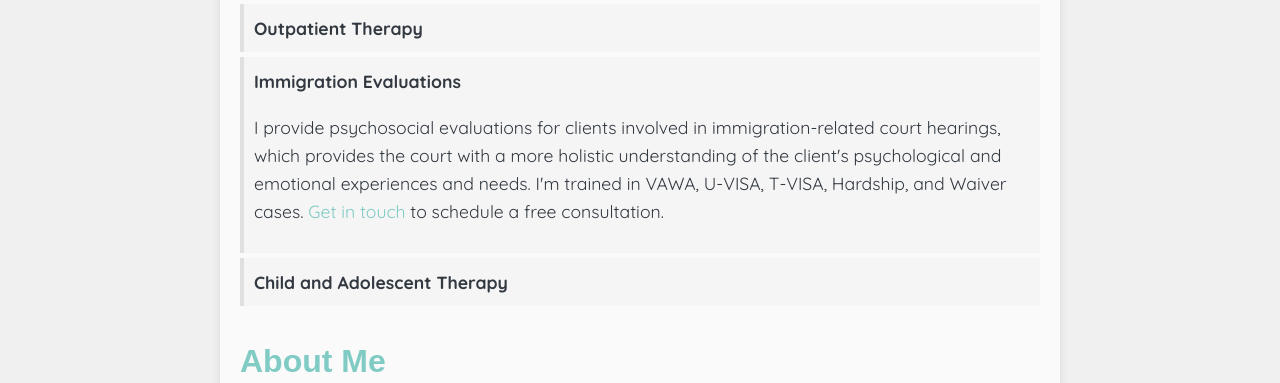
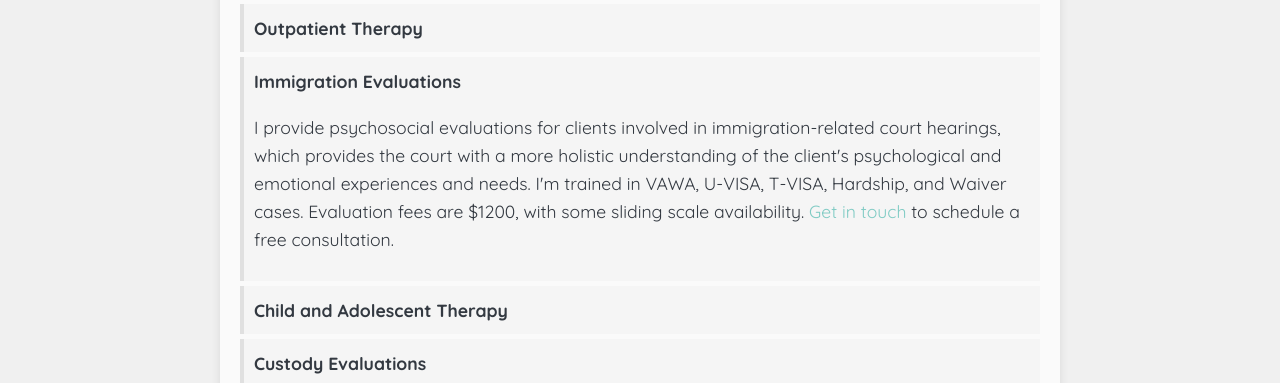
Before and after one commit to ProsserCJ/jodielcsw, a plain HTML site: page index.html in a window 1280 px wide. Both pictures are taken after a click on the heading "Immigration Evaluations". Shown: the part 417-800 px from the top of the page. Drawn offline with Linux system fonts and the light colour scheme; a web font is replaced by a local one.

Commit message:
Add custody evaluations. Add price for immigration evaluations

```diff
--- a/index.html
+++ b/index.html
@@ -34,13 +34,19 @@
                 <li>
                     <details>
                         <summary>Immigration Evaluations</summary>
-                        <p>I provide psychosocial evaluations for clients involved in immigration-related court hearings, which provides the court with a more holistic understanding of the client's psychological and emotional experiences and needs. I'm trained in VAWA, U-VISA, T-VISA, Hardship, and Waiver cases. <a href="#contact">Get in touch</a> to schedule a free consultation.</p>
+                        <p>I provide psychosocial evaluations for clients involved in immigration-related court hearings, which provides the court with a more holistic understanding of the client's psychological and emotional experiences and needs. I'm trained in VAWA, U-VISA, T-VISA, Hardship, and Waiver cases. Evaluation fees are $1200, with some sliding scale availability. <a href="#contact">Get in touch</a> to schedule a free consultation.</p>
                     </details>
                 </li>
                 <li>
                     <details>
                         <summary>Child and Adolescent Therapy</summary>
                         <p>I am trained in working with clients of all ages, but have significant experience in working with children and adolescents. Through play therapy, bibliotherapy, and narrative work, I can support your child in processing the anxiety or trauma that they're working through. <a href="#contact">Get in touch</a> to schedule a free consultation.</p>
+                    </details>
+                </li>
+                <li>
+                    <details>
+                        <summary>Custody Evaluations</summary>
+                        <p>I provide Child Custody Evaluations for cases in Montgomery County. Evaluation fees start at $7000 ($3500 per party). Please <a href="#contact">contact me</a> to obtain a Custody Evaluation Proposal and to discuss your case further.</p>
                     </details>
                 </li>
             </ul>
```
